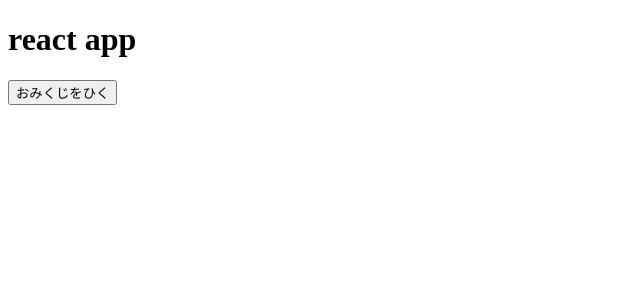
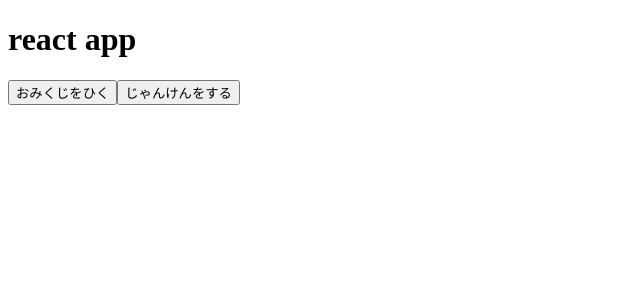
Before and after one commit to taroosg/react-sample, a React (Create React App) app: page / in a window 1280 px wide. Shown: the top 300 px of the page, without its empty margins (0-640 px from the left). Built offline with nearby package versions, Linux system fonts and the light colour scheme.

Commit message:
add props

```diff
--- a/src/App.jsx
+++ b/src/App.jsx
@@ -4,7 +4,12 @@ const App = () => {
   return (
     <>
       <h1>react app</h1>
-      <ActionButton />
+      <ActionButton
+        text="おみくじをひく"
+      />
+      <ActionButton
+        text="じゃんけんをする"
+      />
     </>
   );
 };
--- a/src/components/ActionButton.jsx
+++ b/src/components/ActionButton.jsx
@@ -1,5 +1,5 @@
-export const ActionButton = () => {
+export const ActionButton = ({ text }) => {
   return (
-    <button type="button">おみくじをひく</button>
+    <button type="button">{text}</button>
   )
 }
```
